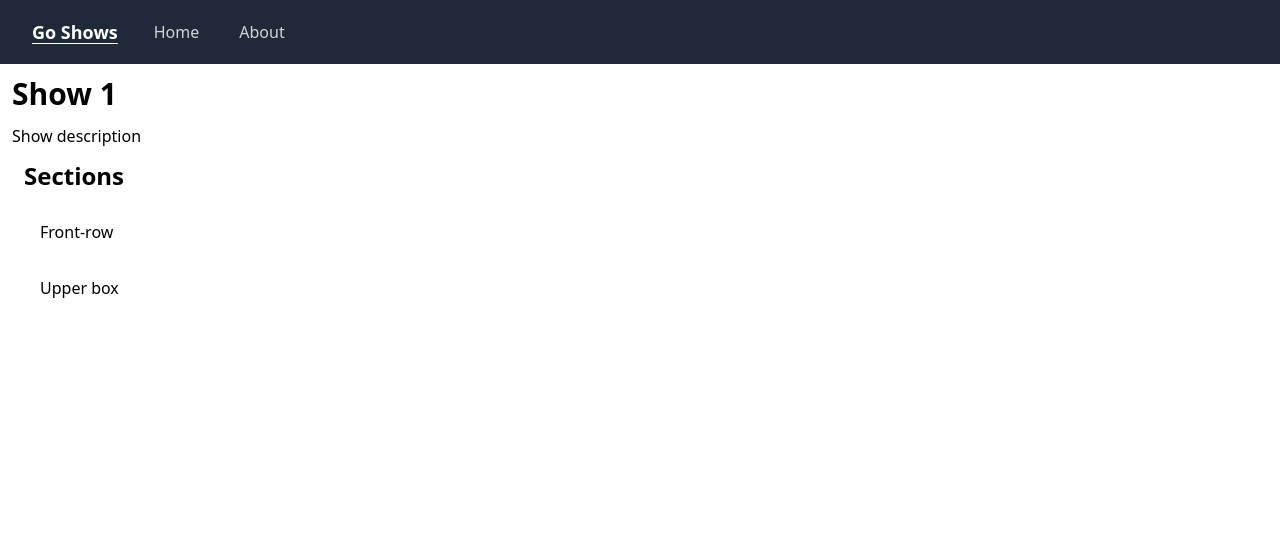
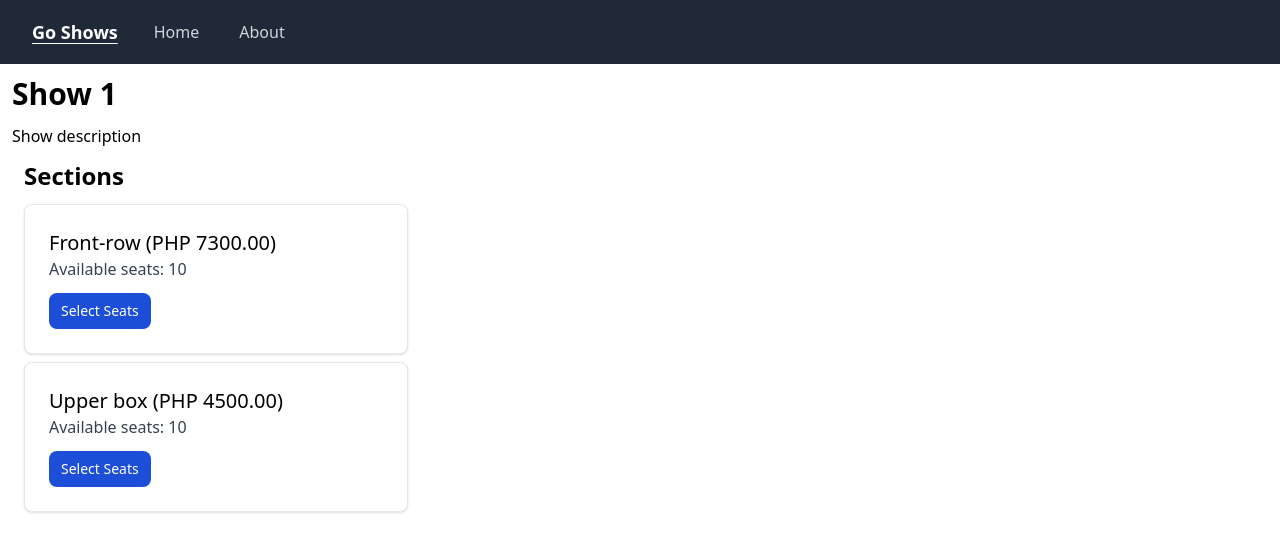
Before and after one commit to jgarivera/go-shows, a React (Create React App) app in the folder client/: page /shows/1 in a window 1280 px wide. Shown: the top 552 px of the page. Built offline with nearby package versions, Linux system fonts and the light colour scheme; the HTML template or start-up script is replaced by a standard one.

Commit message:
feat(client): use card layout in section component

```diff
--- a/client/src/features/shows/components/Section.tsx
+++ b/client/src/features/shows/components/Section.tsx
@@ -1,3 +1,4 @@
+import { Link } from "react-router-dom";
 import { Section as SectionType } from "../types";
 
 interface SectionProps {
@@ -6,8 +7,17 @@ interface SectionProps {
 
 export default function Section({ section }: SectionProps): JSX.Element {
   return (
-    <div className="flex flex-col justify-between p-4 leading-normal">
-      {section.name}
+    <div className="max-w-sm p-6 bg-white border border-gray-200 rounded-lg shadow dark:bg-gray-800 dark:border-gray-700 mb-2">
+      <p className="text-xl">{section.name} (PHP {section.price.toFixed(2)})</p>
+      <p className="mb-3 font-normal text-gray-700 dark:text-gray-400">
+        Available seats: {section.availableSeats}
+      </p>
+      <Link
+        to=""
+        className="inline-flex items-center px-3 py-2 text-sm font-medium text-center text-white bg-blue-700 rounded-lg hover:bg-blue-800 focus:ring-4 focus:outline-none focus:ring-blue-300 dark:bg-blue-600 dark:hover:bg-blue-700 dark:focus:ring-blue-800"
+      >
+        Select Seats
+      </Link>
     </div>
   );
 }
```
